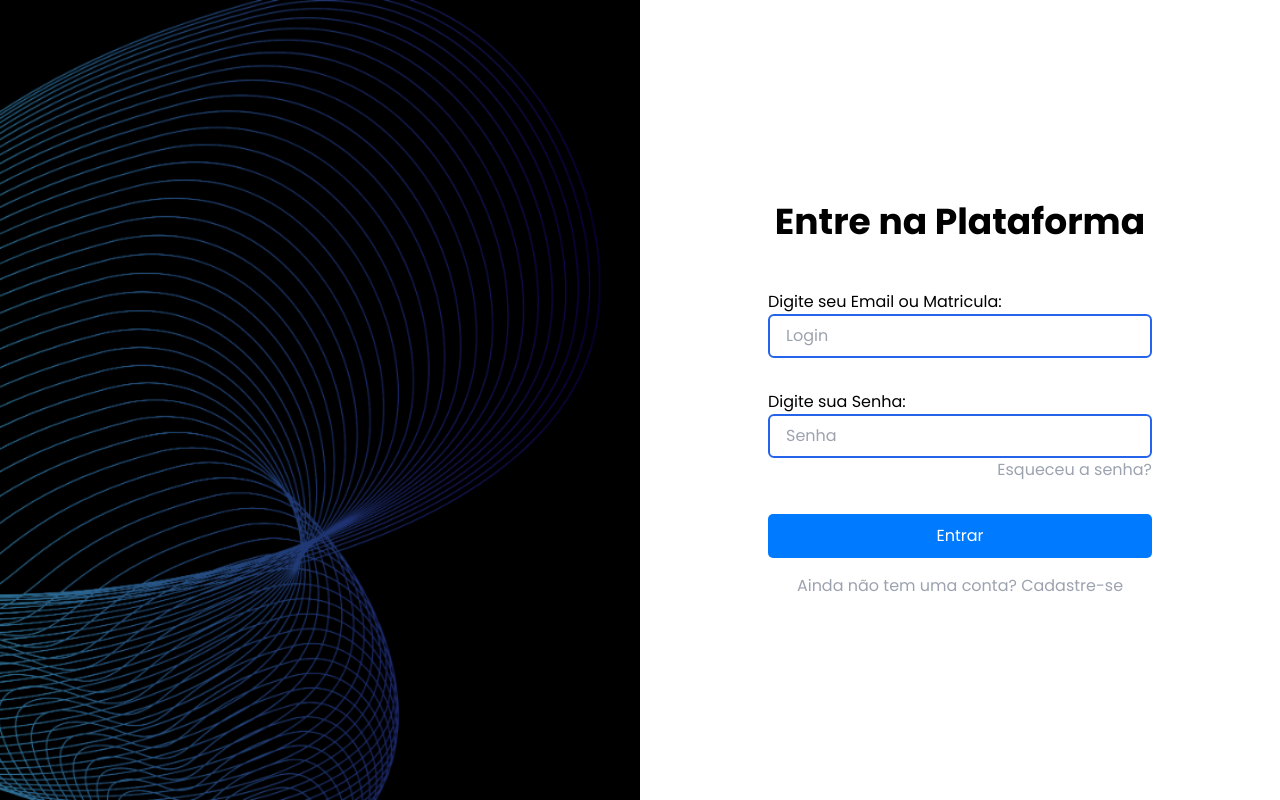
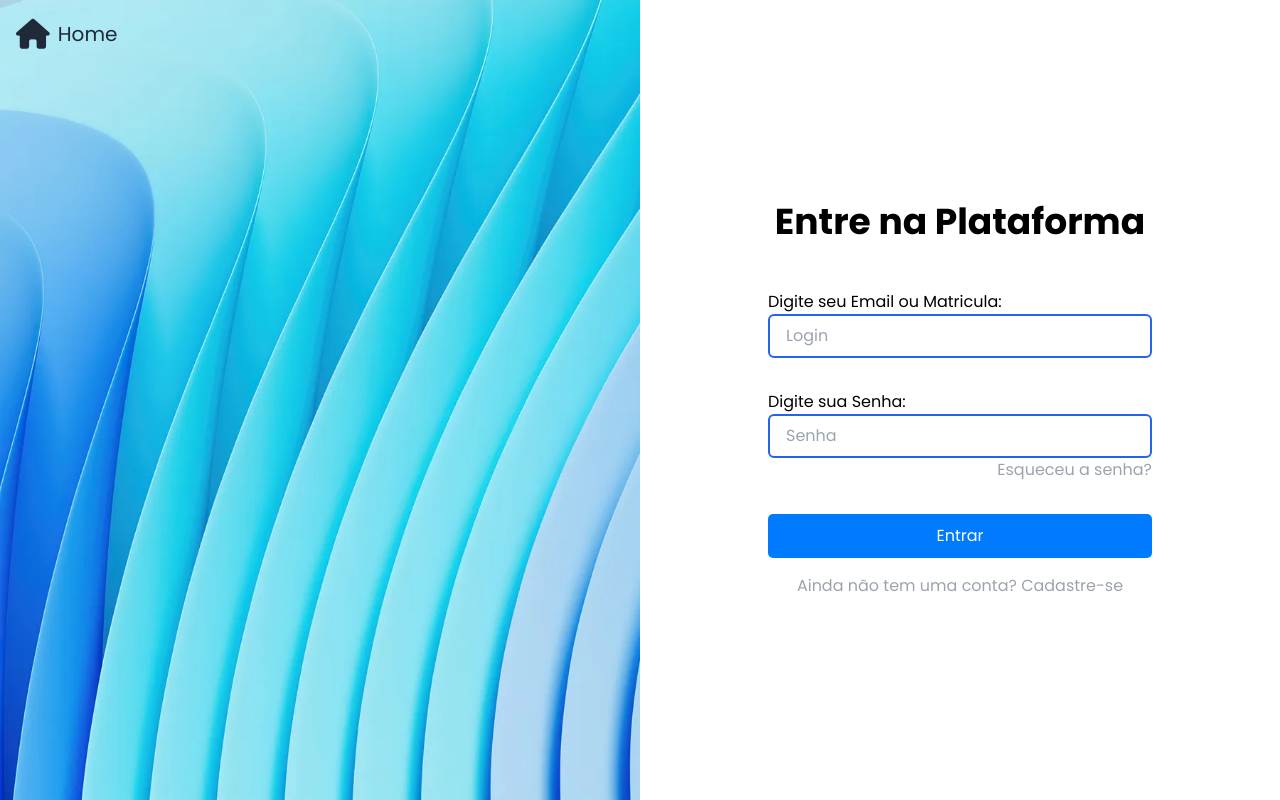
Before and after one commit to unitedcodelab/plataforma-cursos, a Django app: page /autenticacao/entrar in a window 1280 px wide. Run offline with Django 5.2, Linux system fonts and the light colour scheme; parts of the project's set-up code (start-up, migrations or seed data) failed here and were passed over; some libraries are stand-ins or nearby versions.

Commit message:
feat: ajustes navegação e estilizações

```diff
--- a/src/config/urls.py
+++ b/src/config/urls.py
@@ -7,6 +7,7 @@ urlpatterns = [
     path('', include('apps.core.urls')),
     path('autenticacao/', include('apps.authentication.urls')),
     path('cursos/', include('apps.courses.urls')),
+    path('perfil/', include('apps.entities.urls')),
 ]
 
 if DEBUG:
--- a/src/templates/components/nav-outside.html
+++ b/src/templates/components/nav-outside.html
@@ -1,4 +1,4 @@
-<section class="mx-12 pt-0 md:mx-24 md:pt-24">
+<section class="mx-12 pt-0 md:mx-24 md:pt-8">
     <nav class="flex justify-between items-center py-4">
         <div class="flex items-center justify-between w-full">
             <h1 class="font-bold font-bold text-2xl">United Code Lab</h1>
--- a/src/templates/pages/auth/base_auth.html
+++ b/src/templates/pages/auth/base_auth.html
@@ -7,11 +7,16 @@
     <meta name="viewport" content="width=device-width, initial-scale=1.0">
     <script src="https://cdn.tailwindcss.com"></script>
     <link rel="stylesheet" href="{% static 'css/global.css' %}">
+    <link rel="stylesheet" href="https://cdnjs.cloudflare.com/ajax/libs/font-awesome/6.0.0-beta3/css/all.min.css">
     {% block head %}
         <title>United Code Lab</title>
     {% endblock %}
 </head>
 <body class="w-screen h-screen flex justify-center items-center">
+    <a href="/" class="absolute top-4 left-4 flex items-center text-gray-800 z-50">
+        <i class="fas fa-home text-3xl"></i>
+        <span class="ml-2 text-xl">Home</span>
+    </a>
     <img class="w-screen absolute lg:relative lg:w-[50%] h-full" src="{% static 'illustrations/auth/image_left.png' %}" alt="Ilustração">
     <main class="bg-white w-[90%] lg:w-[50%] h-[80vh] lg:h-screen flex justify-center items-center rounded-md lg:rounded-none z-50">
         {% block main %}
--- a/src/templates/pages/index.html
+++ b/src/templates/pages/index.html
@@ -14,7 +14,7 @@
         <div class="absolute w-[400px] h-[400px] rounded-full bg-blue-500 top-[100px] left-[-200px] hidden md:block"></div>
         <div class="absolute w-[400px] h-[400px] rounded-full bg-blue-500 top-[-200px] right-[300px] hidden md:block"></div>
     </span>
-    <section class="flex gap-8 lg:justify-between m-12 md:m-24 items-center">
+    <section class="flex gap-8 lg:justify-between m-12 md:mx-24 md:my-12 items-center">
         <div class="flex flex-col gap-8">
             <div class="sm:hidden h-[100px] overflow-hidden rounded-md">
                 <img class="relative bottom-[150px]" src="{% static 'illustrations/men-with-computer.jpg'%}" alt="Homem Usando Computador">
```
Also changed, not shown: src/apps/entities/views.py (+6 -1 lines), src/static/illustrations/auth/image_left.png.
